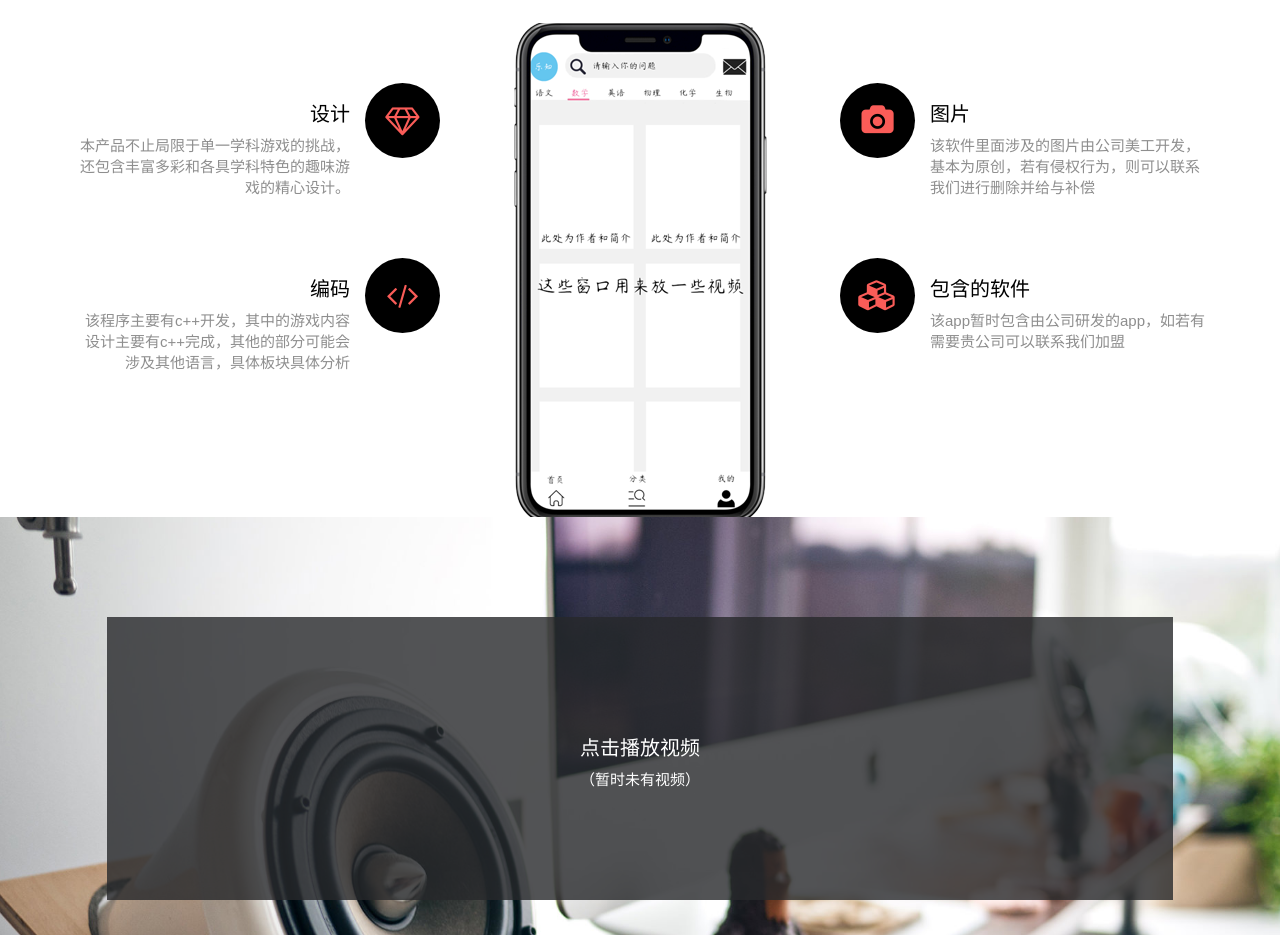
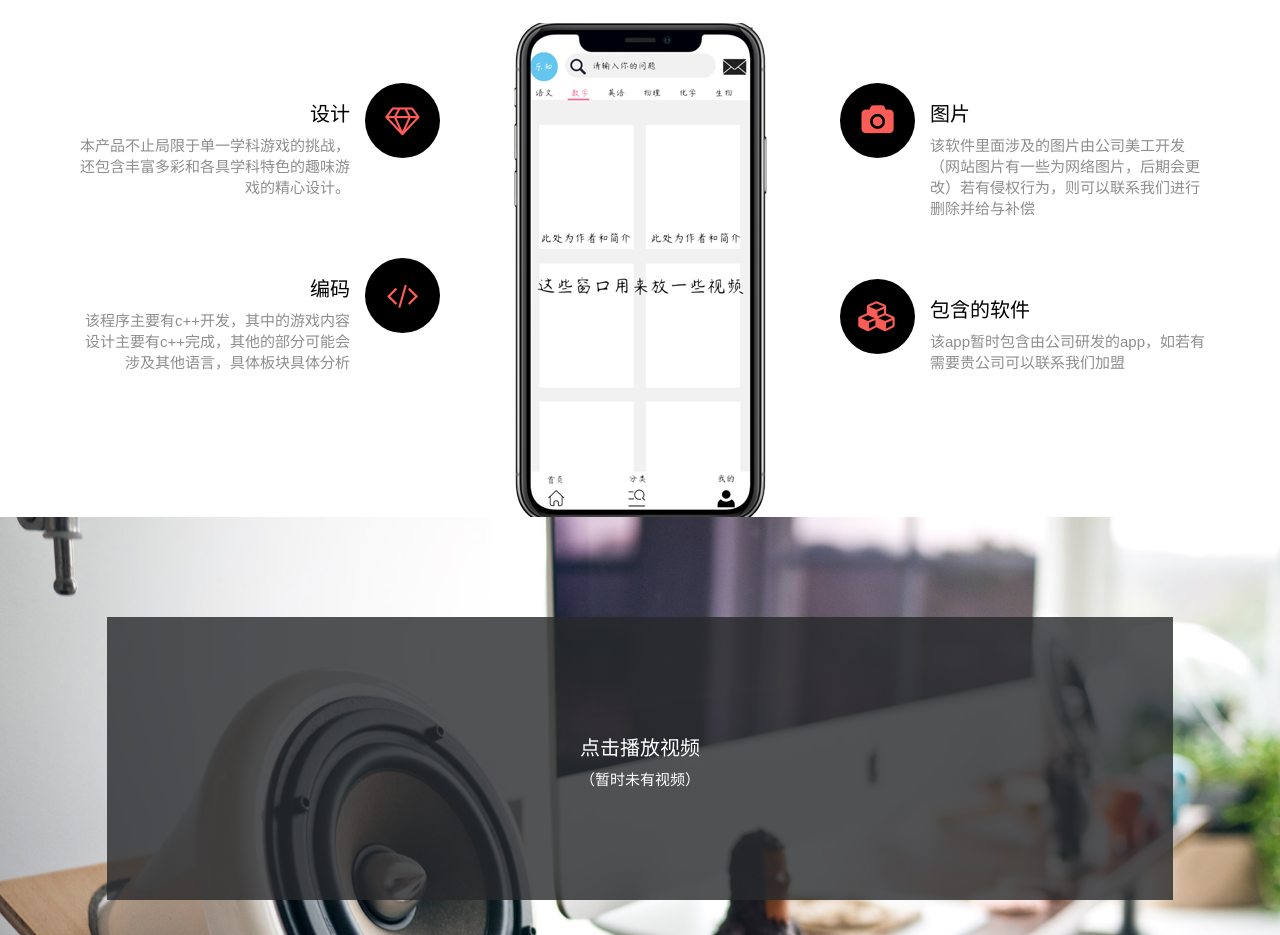
Before and after one commit to 52Lemon1/52Lemon1, a plain HTML site: page index.html in a window 1280 px wide. Shown: the part 1120-2055 px from the top of the page. Drawn offline with Linux system fonts and the light colour scheme.

Commit message:
Update index.html

```diff
--- a/index.html
+++ b/index.html
@@ -84,7 +84,7 @@
 				<div class="service-item text-left wow fadeInUp">
 					<div class="service-text">
 						<h3>图片</h3>
-						<p>该软件里面涉及的图片由公司美工开发，基本为原创，若有侵权行为，则可以联系我们进行删除并给与补偿
+						<p>该软件里面涉及的图片由公司美工开发（网站图片有一些为网络图片，后期会更改）若有侵权行为，则可以联系我们进行删除并给与补偿
 						</p>
 					</div>
 					<div class="service-icon">
```
